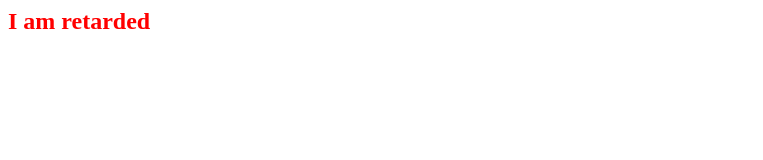
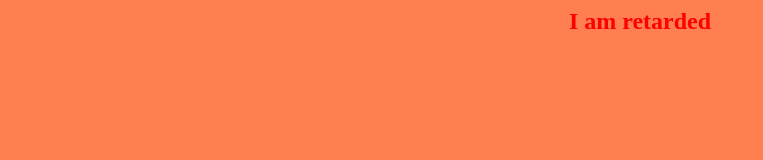
Before and after one commit to FleeceanAdventures/FleeceanAdventures.github.io, a plain HTML site: page index.html in a window 1280 px wide. Shown: the whole page, without its empty margins (0-763 px from the left). Drawn offline with Linux system fonts and the light colour scheme.

Commit message:
Update index.html

```diff
--- a/index.html
+++ b/index.html
@@ -11,10 +11,11 @@
 <style>
   h2
   {
-    textalign: center;
+    text-align: center;
   }
   body
   {
     color: red;
+    background-color: coral;
   }
 </style>
```
